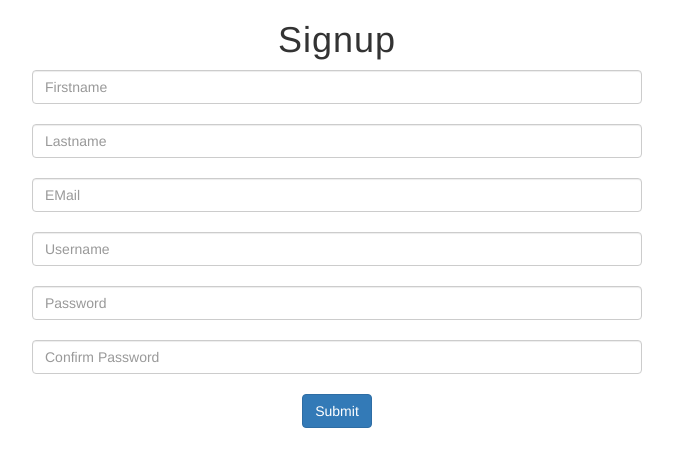
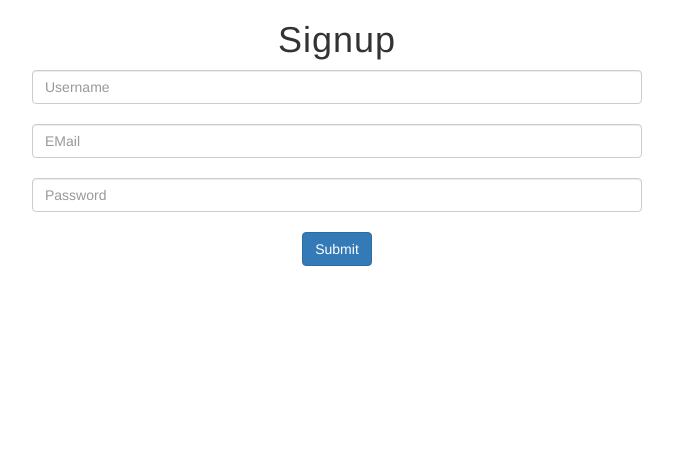
Before and after one commit to nadeem592/RestaurantApplication, a React (Create React App) app in the folder frontend/: page /register in a window 1280 px wide. Shown: the top 466 px of the page, without its empty margins (303-976 px from the left). Built offline with nearby package versions, Linux system fonts and the light colour scheme.

Commit message:
Updated Register.js

```diff
--- a/frontend/src/Components/Register.js
+++ b/frontend/src/Components/Register.js
@@ -113,7 +113,7 @@ const Register = () => {
   const submitHandler = (e) => {
     e.preventDefault();
 
-    fetch("http://127.0.0.1:7000/api/sign/", {
+    fetch("http://127.0.0.1:7001/api/register/", {
       method: "POST",
       body: JSON.stringify(data),
       headers: {
@@ -121,7 +121,6 @@ const Register = () => {
         Accept: "application/json",
       },
     });
-    localStorage.setItem("user-info", JSON.stringify(data));
     history("/login");
     alert("Registered Successfully.!");
   };
@@ -131,21 +130,11 @@ const Register = () => {
       <form onSubmit={submitHandler}>
         <input
           type="text"
-          name="firstname"
-          value={firstname}
+          name="username"
+          value={username}
           onChange={changeHandler}
           className="form-control"
-          placeholder="Firstname"
-          required
-        />
-        <br />
-        <input
-          type="text"
-          name="lastname"
-          value={lastname}
-          onChange={changeHandler}
-          className="form-control"
-          placeholder="Lastname"
+          placeholder="Username"
           required
         />
         <br />
@@ -160,34 +149,12 @@ const Register = () => {
         />
         <br />
         <input
-          type="text"
-          name="username"
-          value={username}
-          onChange={changeHandler}
-          className="form-control"
-          placeholder="Username"
-          required
-        />
-        <br />
-
-        <input
           type="password"
           name="password"
           value={password}
           onChange={changeHandler}
           className="form-control"
           placeholder="Password"
-          required
-        />
-        <br />
-
-        <input
-          type="password"
-          name="confirm_password"
-          value={confirm_password}
-          onChange={changeHandler}
-          className="form-control"
-          placeholder="Confirm Password"
           required
         />
         <br />
```
